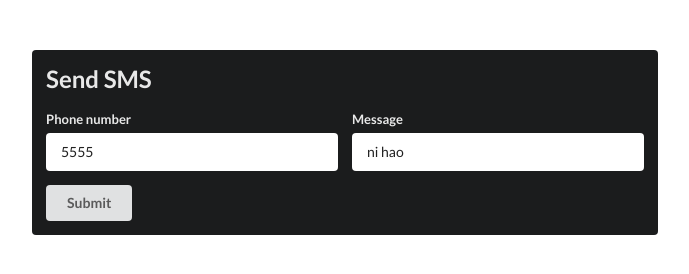
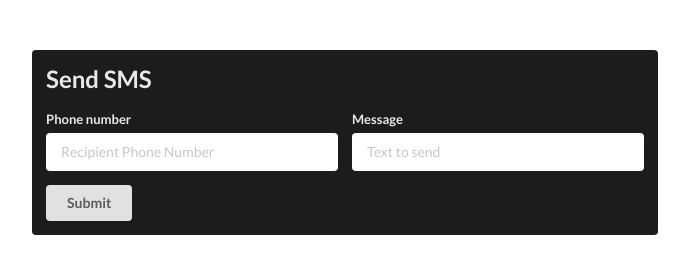
Before and after one commit to Dcwind/E-sms, a website: page views/index.html in a window 1280 px wide. Shown: the whole page, without its empty margins (295-984 px from the left). Drawn offline with nearby package versions, Linux system fonts and the light colour scheme; no server answers; files whose address does not match are found by name.

Commit message:
app logic done

```diff
--- a/views/index.html
+++ b/views/index.html
@@ -17,11 +17,11 @@
                       <div class="two fields">
                         <div class="field">
                           <label>Phone number</label>
-                          <input placeholder="Recipient Phone Number"  value= "5555" id="number" type="tel">
+                          <input placeholder="Recipient Phone Number" id="number" type="tel">
                         </div>
                         <div class="field">
                           <label>Message</label>
-                          <input placeholder="Text to send" value= "ni hao" id="text" type="text">
+                          <input placeholder="Text to send" id="text" type="text">
                         </div>
                       </div>
 
```
